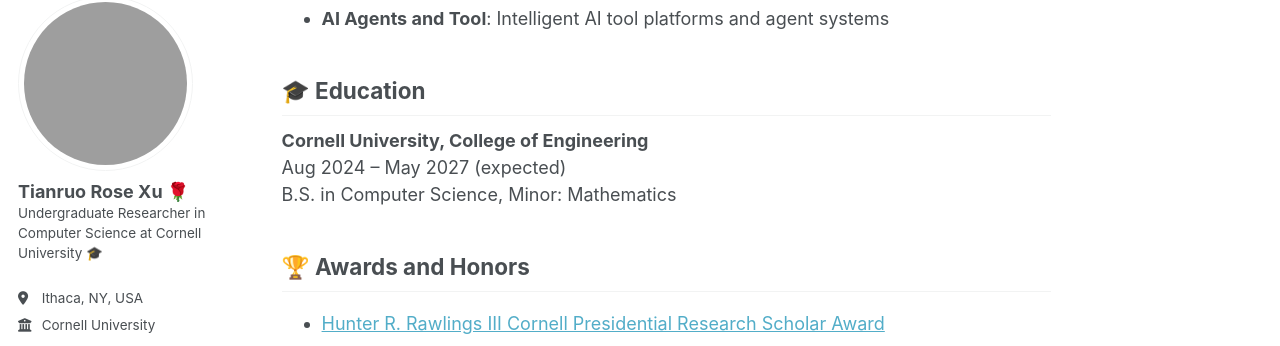
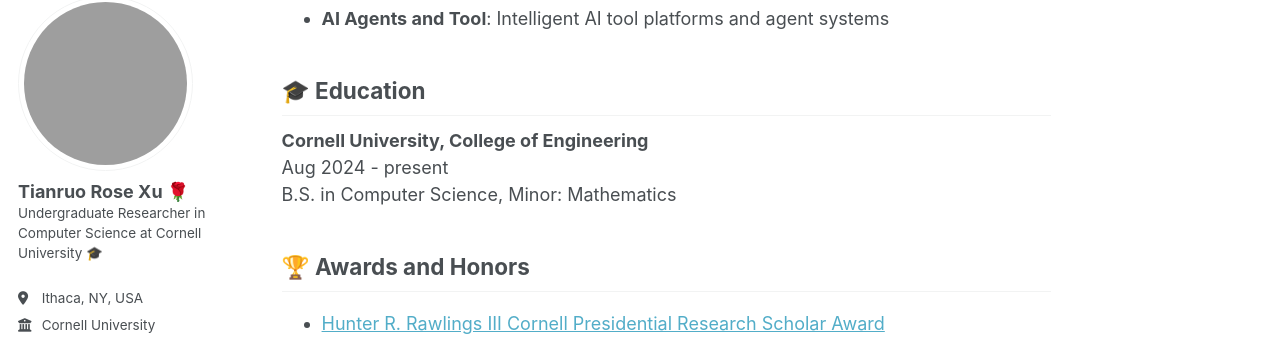
Before and after one commit to XTRose29/xtrose29.github.io, a Jekyll site: the page built from _pages/about.md, in a window 1280 px wide and 900 px high, scrolled down 545 px. Shown: the part 103-449 px from the top of the window. Built offline with Jekyll 4.4.1, drawn with Linux system fonts in a browser that asks for light colours; a script bundle is joined from its source files by our own code; library files that are not in the unit come from our copies.

Commit message:
Change education date to Aug 2024 - present

```diff
--- a/_pages/about.md
+++ b/_pages/about.md
@@ -22,7 +22,7 @@
 ## 🎓 Education
 
 **Cornell University, College of Engineering**
-Aug 2024 – May 2027 (expected)
+Aug 2024 - present
 B.S. in Computer Science, Minor: Mathematics
 
 ## 🏆 Awards and Honors
```
